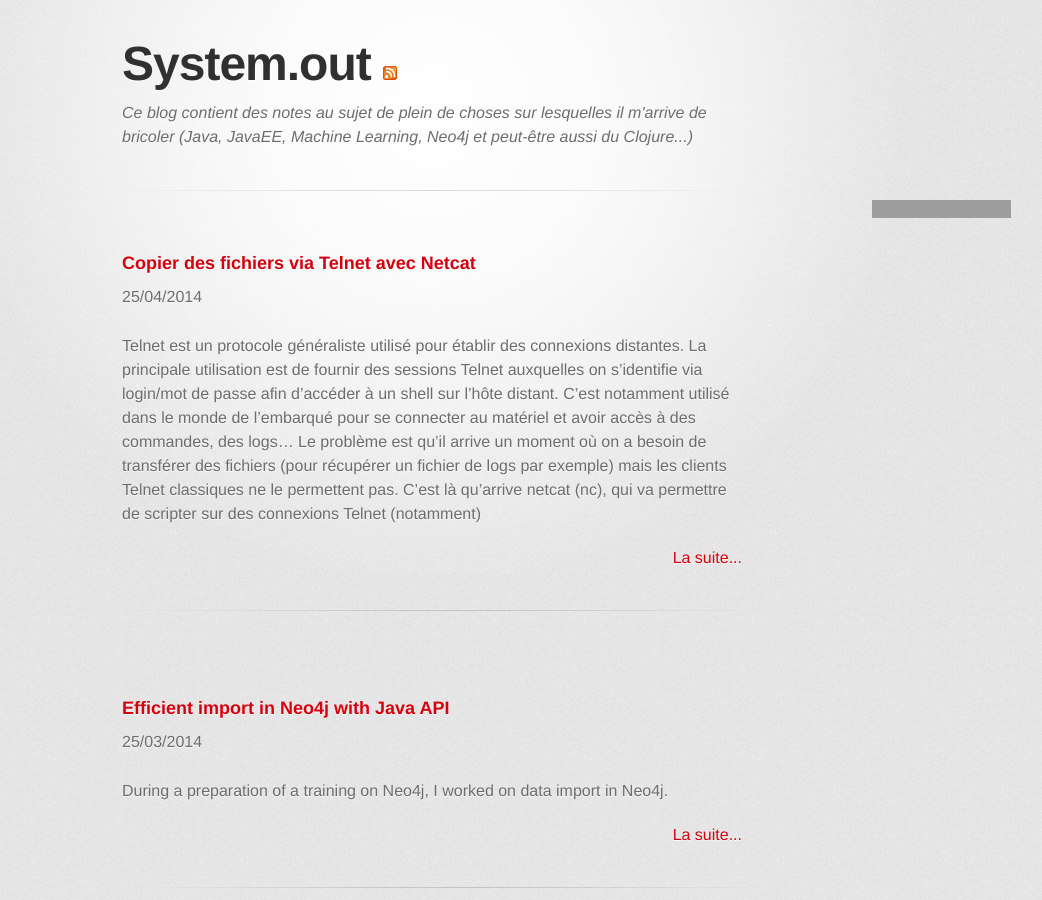
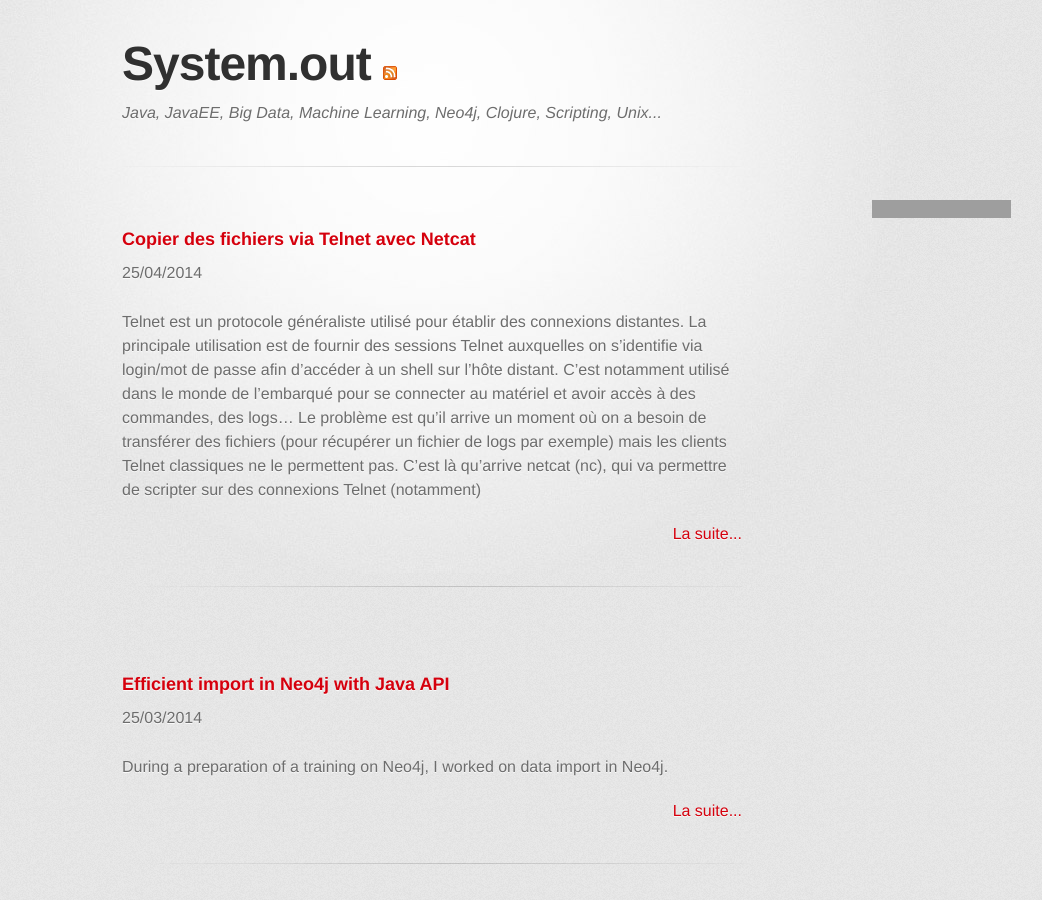
Before and after one commit to geraudster/geraudster.github.io, a Jekyll site: the page built from index.html, in a window 1280 px wide and 900 px high. Shown: the whole window, without its empty margins (208-1250 px from the left). Built offline with Jekyll 4.4.1, drawn with Linux system fonts in a browser that asks for light colours; some web fonts are replaced; a script that is not in the unit is left out; grey boxes are pictures that could not be loaded.

Commit message:
change header phrase

```diff
--- a/_layouts/default.html
+++ b/_layouts/default.html
@@ -24,7 +24,7 @@
         <header>
 	<h1>System.out <a href="/feeds/feed.xml"><img src="/images/feed-icon-14x14.png"></a></h1>
           <h2></h2>
-          <span class="intro">Ce blog contient des notes au sujet de plein de choses sur lesquelles il m'arrive de bricoler (Java, JavaEE, Machine Learning, Neo4j et peut-être aussi du Clojure...)</span>
+          <span class="intro">Java, JavaEE, Big Data, Machine Learning, Neo4j, Clojure, Scripting, Unix...</span>
         </header>
 <!--
         <section id="downloads" class="clearfix">
```
